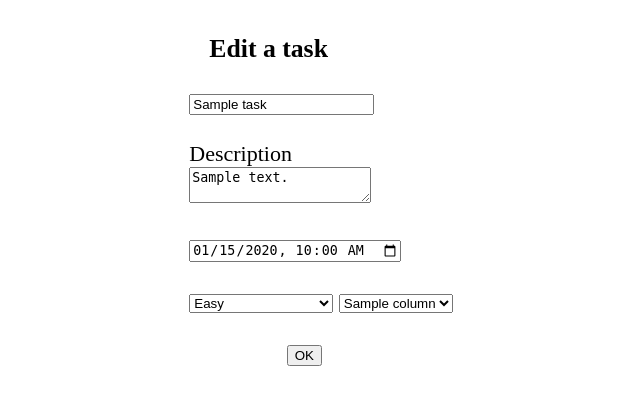
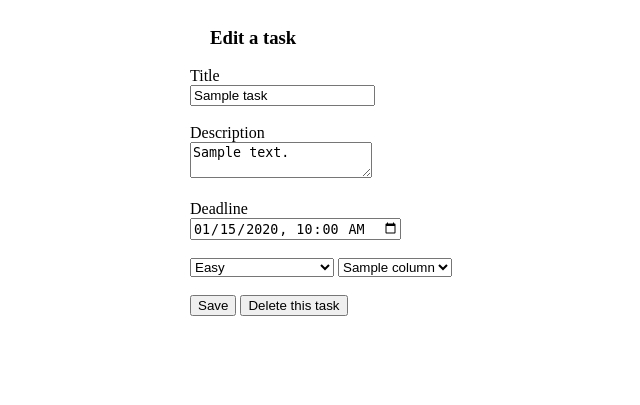
Before and after one commit to Dilara0880/kanban, a Django app: page /edittask/1/1/ in a window 1280 px wide. Shown: the top 405 px of the page, without its empty margins (319-959 px from the left). Run offline with Django 4.2, Linux system fonts and the light colour scheme; tables that the repository leaves empty hold one stand-in row (values such as "Sample post").

Commit message:
updates for adding a new board

```diff
--- a/board/models.py
+++ b/board/models.py
@@ -8,7 +8,7 @@ class Board(models.Model):
 
 class Column(models.Model):
     title = models.CharField(max_length=100)
-    board = models.ForeignKey(Board, on_delete=models.DO_NOTHING)
+    board = models.ForeignKey(Board, on_delete=models.CASCADE)
 
 
 class Task(models.Model):
@@ -21,4 +21,4 @@ class Task(models.Model):
     creation_date = models.DateTimeField(auto_now_add=True)
     deadline = models.DateTimeField()
     priority = models.CharField(max_length=6, choices=Priority.choices, default=Priority.medium)
-    column = models.ForeignKey(Column, on_delete=models.DO_NOTHING)
+    column = models.ForeignKey(Column, on_delete=models.CASCADE)
--- a/static/css/style.css
+++ b/static/css/style.css
@@ -9,6 +9,14 @@ a{
   padding: 0 10px;
   font-weight: bold;
   list-style-type: none;
+}
+
+.col-section{
+
+    overflow: hidden;
+    overflow-x: scroll;
+    background: gainsboro;
+    white-space:nowrap;
 }
 
 .task-wrapper{
@@ -38,9 +46,26 @@ a{
 .edit-container{
   justify-content: center;
   display: flex;
-  font-size: 22px;
+  font-size: 16px;
 }
 
 #edit-btn{
   margin-left: 37%;
 }
+
+#dsc-container{
+  height: 150px;
+  width: 150px;
+}
+
+.ind-container{
+  width: 1000px;
+  display: inline-block;
+  padding-left: 10px;
+}
+
+.time-container{
+  width: 300px;
+  height: 100px;
+  padding-top: 30px;
+}
--- a/templates/edit_task.html
+++ b/templates/edit_task.html
@@ -11,19 +11,21 @@
         <form class="form-edit" action="{% url 'edit_task' board_id task_id %}" method="post">
             {% csrf_token %}
                 <h3>Edit a task</h3>
-                 <label for="title"></label>
+                 <label for="title">Title</label><br>
                   <input type="text" name="title" required value="{{ task.title }}"><br><br>
                     <div class="desc-container">
                       <label for="description">Description</label><br>
                         <textarea id="dsc-input" name="description">{{ task.description }}</textarea>
                         <br><br>
                     </div>
-                    <label for="deadline"></label>
+                    <label for="deadline">Deadline</label><br>
                   <input type="datetime-local" name="deadline" value="{{ deadline }}" required><br><br>
                     <select name="priority" required>
-                    <option value="">{{ task.priority }}</option>
+                    <option value="{{ task.priority }}" selected>{{ task.priority }}</option>
                     {% for priority_choice in priority_choices %}
+                        {% if priority_choice != task.priority %}
                     <option value="{{ priority_choice }}">{{ priority_choice }}</option>
+                        {% endif %}
                     {% endfor %}
                   </select>
 
@@ -33,9 +35,11 @@
                     <option value="{{ column.id }}">{{ column.title }}</option>
                     {% endfor %}
                   </select><br><br>
-                <div id="edit-btn">
-                <button type="submit">OK</button>
+                <div id="edit-task-btn">
+                <input type="submit" name="edit" value="Save">
+                    <input type="submit" name="delete" value="Delete this task">
                 </div>
+
         </form>
 </div>
 </body>
--- a/templates/view_board.html
+++ b/templates/view_board.html
@@ -11,6 +11,10 @@
         <a href="{% url 'index' %}">Home</a>
         <a href="{% url 'create_task' board.id %}">Create a task</a>
         <a href="{% url 'add_column' board.id %}">Add a column</a>
+        <form class="dlt-board-form" method="post">
+            {% csrf_token %}
+            <input type="submit" name="delete" value="Delete this board">
+        </form>
         <div class="col-section">
         {% for column in columns %}
             <div class="col-wrapper">
```
Also changed, not shown: templates/index.html (+16 -10 lines).
